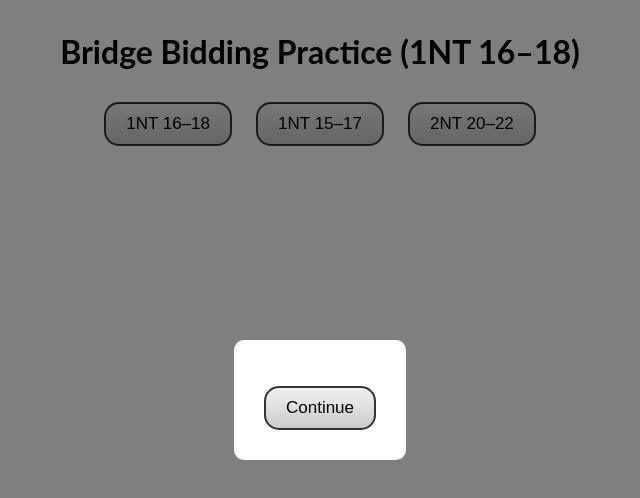
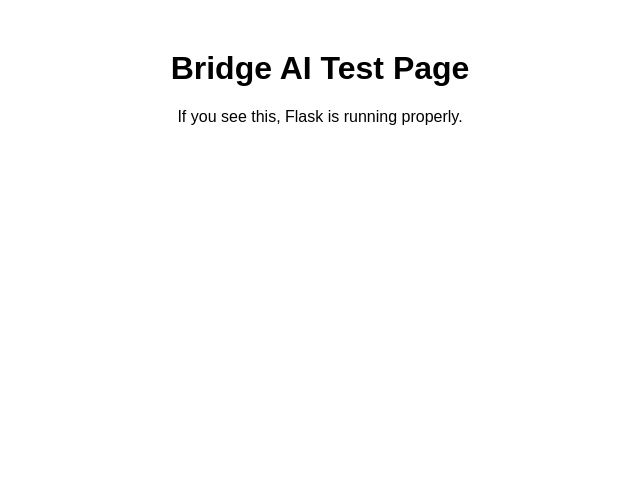
Before and after one commit to Keithkat64/bridge-ai, a plain HTML site: page templates/index.html in a window 1280 px wide. Shown: the whole page, without its empty margins (320-960 px from the left). Drawn offline with Linux system fonts and the light colour scheme.

```diff
--- a/static/style.css
+++ b/static/style.css
@@ -1,29 +1 @@
-body {
-  font-family: 'Lato', sans-serif;
-  text-align: center;
-  margin: 2em;
-}
-button {
-  font-size: 17px;
-  padding: 10px 20px;
-  margin: 10px;
-  border-radius: 15px;
-  border: 2px solid #333;
-  background: linear-gradient(180deg, #f0f0f0, #ccc);
-  cursor: pointer;
-}
-.hidden {
-  display: none;
-}
-#modal {
-  position: fixed;
-  top: 0; left: 0;
-  width: 100%; height: 100%;
-  background: rgba(0,0,0,0.5);
-  display: flex; align-items: center; justify-content: center;
-}
-.modal-content {
-  background: white;
-  padding: 20px;
-  border-radius: 10px;
-}
+body { font-family: sans-serif; text-align: center; margin-top: 50px; }
--- a/templates/index.html
+++ b/templates/index.html
@@ -1,36 +1,11 @@
 <!DOCTYPE html>
-<html lang="en">
+<html>
 <head>
-  <meta charset="UTF-8">
-  <title>Bridge AI Bidding</title>
+  <title>Bridge AI</title>
   <link rel="stylesheet" href="/static/style.css">
 </head>
 <body>
-  <h1>Bridge Bidding Practice (1NT 16–18)</h1>
-  <div id="button-panel">
-    <button id="btn-1618">1NT 16–18</button>
-    <button id="btn-1517">1NT 15–17</button>
-    <button id="btn-2nt">2NT 20–22</button>
-  </div>
-  <div id="modal" class="hidden">
-    <div class="modal-content">
-      <p id="modal-message"></p>
-      <button onclick="closeModal()">Continue</button>
-    </div>
-  </div>
-  <script>
-    function closeModal() {
-      document.getElementById('modal').classList.add('hidden');
-    }
-
-    document.getElementById('btn-1517').onclick = () => {
-      document.getElementById('modal-message').textContent = "These modules are still in testing";
-      document.getElementById('modal').classList.remove('hidden');
-    };
-    document.getElementById('btn-2nt').onclick = () => {
-      document.getElementById('modal-message').textContent = "These modules are still in testing";
-      document.getElementById('modal').classList.remove('hidden');
-    };
-  </script>
+  <h1>Bridge AI Test Page</h1>
+  <p>If you see this, Flask is running properly.</p>
 </body>
 </html>
```
Also changed, not shown: requirements.txt, 2 other files.
